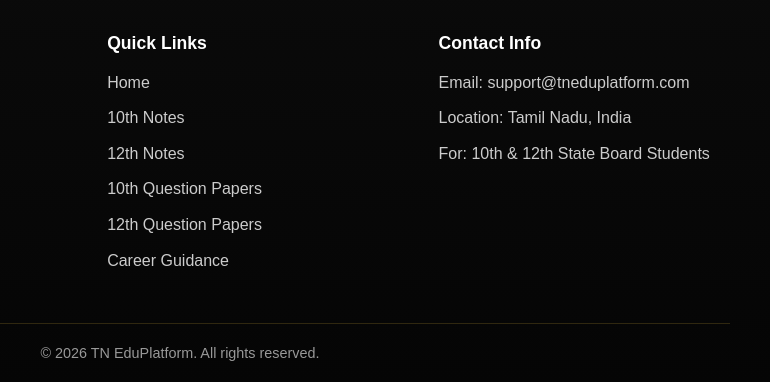
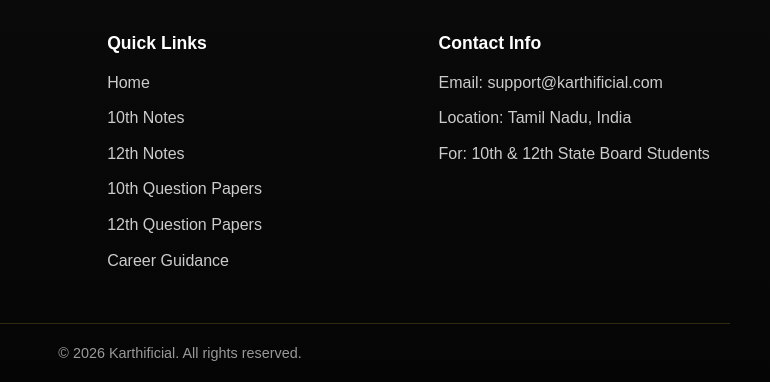
Before and after one commit to jbmsacps-stack/Karthificial-Website, a plain HTML site: page client/index.html in a window 1280 px wide. Shown: the part 1963-2345 px from the top of the page, 460-1230 px from the left. Drawn offline with nearby package versions, Linux system fonts and the light colour scheme; a web font is replaced by a local one.

Commit message:
SR DID FRONTEND 2

```diff
--- a/client/index.html
+++ b/client/index.html
@@ -304,7 +304,7 @@
             <div class="footer-column footer-contact">
                 <h3>Contact Info</h3>
 
-                <p>Email: support@tneduplatform.com</p>
+                <p>Email: support@karthificial.com</p>
                 <p>Location: Tamil Nadu, India</p>
                 <p>For: 10th & 12th State Board Students</p>
             </div>
@@ -313,7 +313,7 @@
 
         <div class="container footer-bottom">
             <p>
-                © 2026 TN EduPlatform. All rights reserved.
+                © 2026 Karthificial. All rights reserved.
             </p>
         </div>
     </footer>
```
